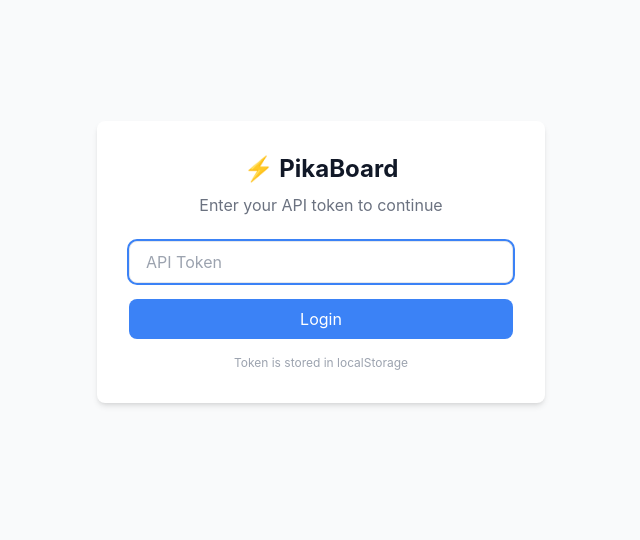
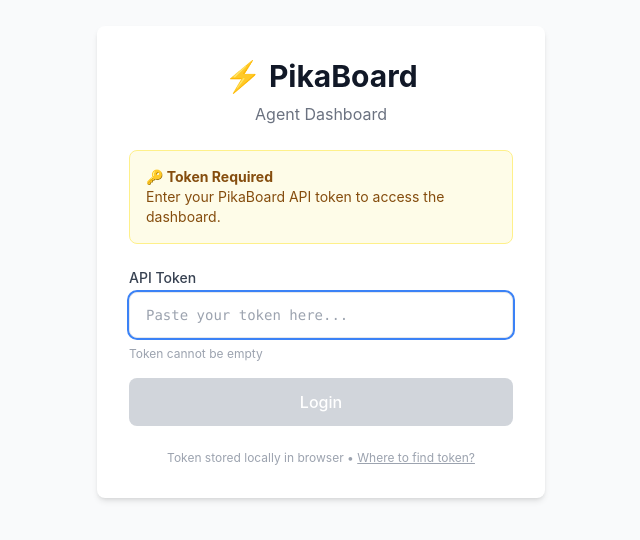
Before and after one commit to angelstreet/pikaboard, a React (Vite) app in the folder frontend/: page /skills in a window 1280 px wide. Shown: the part 138-678 px from the top of the page, without its empty margins (319-959 px from the left). Built offline with nearby package versions, Linux system fonts and the light colour scheme.

Commit message:
Improve login UI with better error messages and guidance

```diff
--- a/frontend/src/components/AuthGuard.tsx
+++ b/frontend/src/components/AuthGuard.tsx
@@ -67,34 +67,53 @@ export default function AuthGuard({ children }: AuthGuardProps) {
       <div className="min-h-screen flex items-center justify-center bg-gray-50">
         <div className="bg-white p-8 rounded-lg shadow-md w-full max-w-md">
           <div className="text-center mb-6">
-            <h1 className="text-2xl font-bold">⚡ PikaBoard</h1>
-            <p className="text-gray-500 mt-2">Enter your API token to continue</p>
+            <h1 className="text-3xl font-bold">⚡ PikaBoard</h1>
+            <p className="text-gray-500 mt-2">Agent Dashboard</p>
+          </div>
+
+          <div className="bg-yellow-50 border border-yellow-200 rounded-lg p-4 mb-6">
+            <p className="text-yellow-800 text-sm">
+              <strong>🔑 Token Required</strong><br />
+              Enter your PikaBoard API token to access the dashboard.
+            </p>
           </div>
 
           <form onSubmit={handleSubmit}>
+            <label className="block text-sm font-medium text-gray-700 mb-1">
+              API Token
+            </label>
             <input
               type="password"
               value={inputToken}
               onChange={(e) => setInputToken(e.target.value)}
-              placeholder="API Token"
-              className="w-full px-4 py-2 border rounded-lg focus:outline-none focus:ring-2 focus:ring-blue-500"
+              placeholder="Paste your token here..."
+              className="w-full px-4 py-3 border rounded-lg focus:outline-none focus:ring-2 focus:ring-blue-500 font-mono text-sm"
               autoFocus
             />
 
             {error && (
-              <p className="text-red-500 text-sm mt-2">{error}</p>
+              <div className="bg-red-50 border border-red-200 rounded-lg p-3 mt-3">
+                <p className="text-red-700 text-sm">❌ {error}</p>
+              </div>
+            )}
+
+            {!inputToken.trim() && (
+              <p className="text-gray-400 text-xs mt-2">
+                Token cannot be empty
+              </p>
             )}
 
             <button
               type="submit"
-              className="w-full mt-4 bg-blue-500 text-white py-2 rounded-lg hover:bg-blue-600 transition"
+              disabled={!inputToken.trim() || loading}
+              className="w-full mt-4 bg-blue-500 text-white py-3 rounded-lg hover:bg-blue-600 transition disabled:bg-gray-300 disabled:cursor-not-allowed font-medium"
             >
-              Login
+              {loading ? 'Verifying...' : 'Login'}
             </button>
           </form>
 
-          <p className="text-xs text-gray-400 mt-4 text-center">
-            Token is stored in localStorage
+          <p className="text-xs text-gray-400 mt-6 text-center">
+            Token stored locally in browser • <a href="#" className="underline" onClick={(e) => { e.preventDefault(); alert('Check TOOLS.md for your PikaBoard token'); }}>Where to find token?</a>
           </p>
         </div>
       </div>
```
